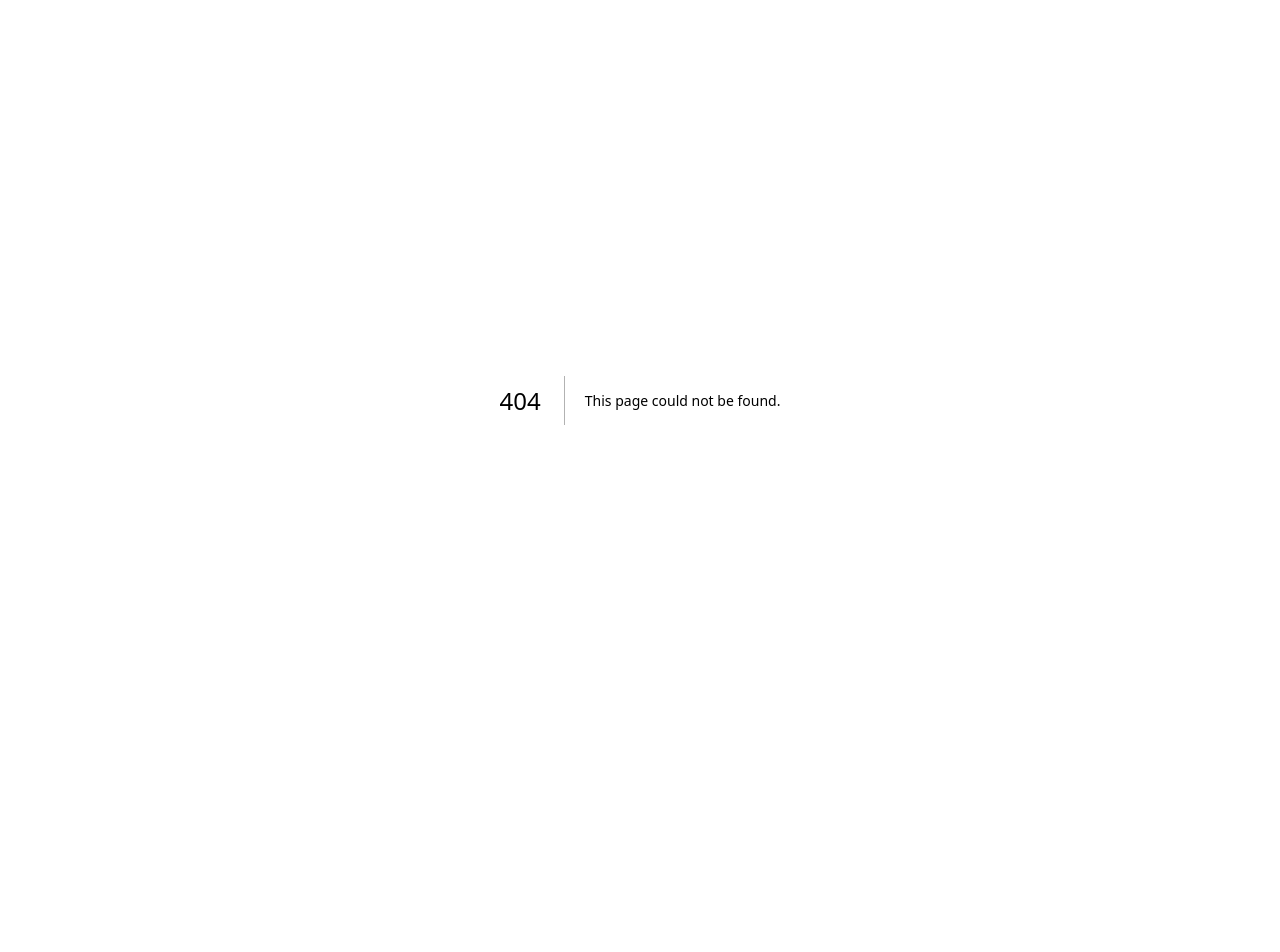
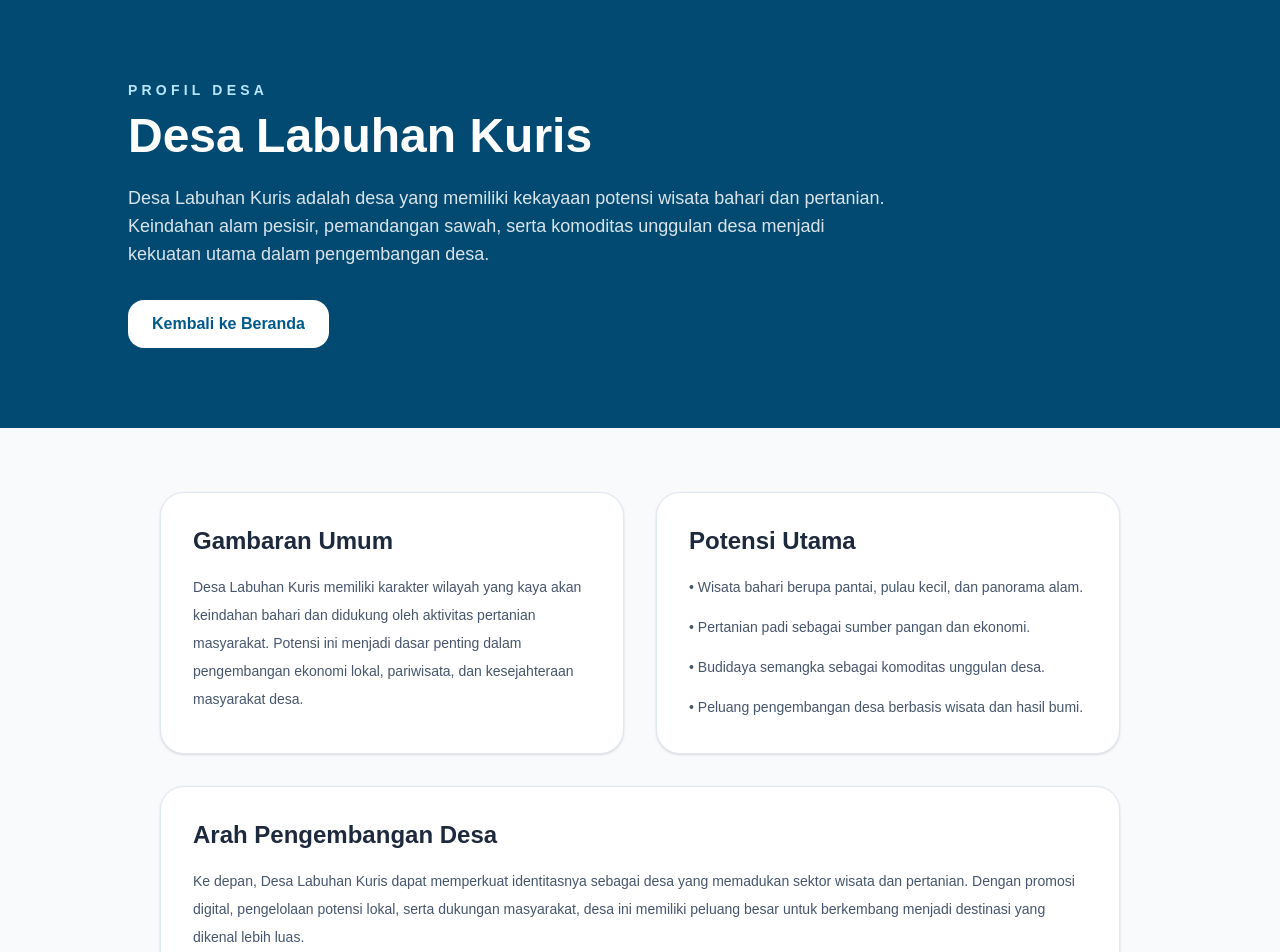
Before and after one commit to dhaniverdant/labuhan-kuris, a Next.js app: page /profil in a window 1280 px wide. Before the commit this address had no page. Shown: the top 952 px of the page. Before the commit the page ends 800 px from the top, so only its background shows below. Built offline with nearby package versions, Linux system fonts and the light colour scheme.

Commit message:
create profil page

```diff
--- a/app/page.tsx
+++ b/app/page.tsx
@@ -2,6 +2,7 @@
 
 import { useEffect, useState } from 'react';
 import { getImageProps } from 'next/image';
+import Link from 'next/link';
 
 const heroSlides = [
   {
@@ -54,13 +55,13 @@ const potensi = [
 ];
 
 const navItems = [
-  { label: 'Beranda', href: '#beranda' },
-  { label: 'Profil', href: '#profil' },
-  { label: 'Wisata', href: '#wisata' },
-  { label: 'Statistik', href: '#statistik' },
-  { label: 'Pertanian', href: '#pertanian' },
-  { label: 'Galeri', href: '#galeri' },
-  { label: 'Kontak', href: '#kontak' },
+  { label: 'Beranda', href: '/', isPage: true },
+  { label: 'Profil', href: '/profil', isPage: true },
+  { label: 'Wisata', href: '#wisata', isPage: false },
+  { label: 'Statistik', href: '#statistik', isPage: false },
+  { label: 'Pertanian', href: '#pertanian', isPage: false },
+  { label: 'Galeri', href: '#galeri', isPage: false },
+  { label: 'Kontak', href: '#kontak', isPage: false },
 ];
 
 type HeroSlide = {
@@ -153,12 +154,21 @@ export default function Page() {
         <header className="fixed left-0 top-0 z-30 w-full md:absolute">
           <div className="mx-auto max-w-7xl px-4 py-4 sm:px-6 lg:px-8">
             <div className="flex items-center justify-between rounded-full border border-white/20 bg-black/20 px-4 py-3 text-white backdrop-blur md:px-6">
-              <a href="#beranda" className="text-base font-bold tracking-wide md:text-lg">
+              <Link href="/" className="text-base font-bold tracking-wide md:text-lg">
                 Desa Labuhan Kuris
-              </a>
+              </Link>
 
               <nav className="hidden items-center gap-6 md:flex">
-                {navItems.map((item) => (
+                {navItems.map((item) =>
+                  item.isPage ? (
+                    <Link
+                      key={item.label}
+                      href={item.href}
+                      className="text-sm font-medium text-white/90 transition hover:text-white"
+                    >
+                      {item.label}
+                    </Link>
+                  ) : (
                     <a
                       key={item.label}
                       href={item.href}
@@ -166,7 +176,8 @@ export default function Page() {
                     >
                       {item.label}
                     </a>
-                ))}
+                  )
+                )}
               </nav>
 
               <button
@@ -186,7 +197,17 @@ export default function Page() {
             {mobileMenuOpen && (
               <div className="mt-3 rounded-3xl border border-white/20 bg-black/75 p-4 text-white backdrop-blur md:hidden">
                 <nav className="flex flex-col gap-1">
-                  {navItems.map((item) => (
+                  {navItems.map((item) =>
+                    item.isPage ? (
+                      <Link
+                        key={item.label}
+                        href={item.href}
+                        onClick={() => setMobileMenuOpen(false)}
+                        className="rounded-2xl px-4 py-3 text-sm font-medium text-white/90 transition hover:bg-white/10 hover:text-white"
+                      >
+                        {item.label}
+                      </Link>
+                    ) : (
                       <a
                         key={item.label}
                         href={item.href}
@@ -195,7 +216,8 @@ export default function Page() {
                       >
                         {item.label}
                       </a>
-                  ))}
+                    )
+                  )}
                 </nav>
               </div>
             )}
@@ -270,13 +292,26 @@ export default function Page() {
 
       <section id="profil" className="mx-auto max-w-7xl px-6 py-16 lg:px-8">
         <div className="mx-auto max-w-3xl text-center">
-          <p className="text-sm font-semibold uppercase tracking-[0.3em] text-sky-700">Tentang Desa</p>
-          <h2 className="mt-3 text-3xl font-bold md:text-4xl">Desa dengan kekayaan laut dan pertanian</h2>
+          <p className="text-sm font-semibold uppercase tracking-[0.3em] text-sky-700">
+            Tentang Desa
+          </p>
+          <h2 className="mt-3 text-3xl font-bold md:text-4xl">
+            Desa dengan kekayaan laut dan pertanian
+          </h2>
           <p className="mt-4 text-base leading-7 text-slate-600">
             Desa Labuhan Kuris memiliki perpaduan kekuatan antara wisata alam bahari dan sektor
             pertanian. Laut yang indah, pantai yang menawan, serta hasil padi dan semangka memberi
             identitas yang kuat bagi desa ini.
           </p>
+
+          <div className="mt-8">
+            <Link
+              href="/profil"
+              className="inline-flex rounded-2xl bg-sky-700 px-6 py-3 font-semibold text-white transition hover:bg-sky-800"
+            >
+              Lihat selengkapnya
+            </Link>
+          </div>
         </div>
       </section>
 
--- /dev/null
+++ b/app/profil/page.tsx
@@ -0,0 +1,66 @@
+import Link from 'next/link';
+
+export default function ProfilPage() {
+  return (
+    <main className="min-h-screen bg-slate-50 text-slate-800">
+      <section className="bg-sky-900 px-6 py-20 text-white lg:px-8">
+        <div className="mx-auto max-w-5xl">
+          <p className="text-sm font-semibold uppercase tracking-[0.3em] text-sky-200">
+            Profil Desa
+          </p>
+          <h1 className="mt-3 text-4xl font-bold md:text-5xl">
+            Desa Labuhan Kuris
+          </h1>
+          <p className="mt-6 max-w-3xl text-base leading-7 text-white/85 md:text-lg">
+            Desa Labuhan Kuris adalah desa yang memiliki kekayaan potensi wisata bahari
+            dan pertanian. Keindahan alam pesisir, pemandangan sawah, serta komoditas
+            unggulan desa menjadi kekuatan utama dalam pengembangan desa.
+          </p>
+
+          <div className="mt-8">
+            <Link
+              href="/"
+              className="inline-flex rounded-2xl bg-white px-6 py-3 font-semibold text-sky-800 transition hover:bg-slate-100"
+            >
+              Kembali ke Beranda
+            </Link>
+          </div>
+        </div>
+      </section>
+
+      <section className="mx-auto max-w-5xl px-6 py-16 lg:px-8">
+        <div className="grid gap-8 md:grid-cols-2">
+          <div className="rounded-3xl border border-slate-200 bg-white p-8 shadow-sm">
+            <h2 className="text-2xl font-bold">Gambaran Umum</h2>
+            <p className="mt-4 text-sm leading-7 text-slate-600">
+              Desa Labuhan Kuris memiliki karakter wilayah yang kaya akan keindahan
+              bahari dan didukung oleh aktivitas pertanian masyarakat. Potensi ini
+              menjadi dasar penting dalam pengembangan ekonomi lokal, pariwisata,
+              dan kesejahteraan masyarakat desa.
+            </p>
+          </div>
+
+          <div className="rounded-3xl border border-slate-200 bg-white p-8 shadow-sm">
+            <h2 className="text-2xl font-bold">Potensi Utama</h2>
+            <ul className="mt-4 space-y-3 text-sm leading-7 text-slate-600">
+              <li>• Wisata bahari berupa pantai, pulau kecil, dan panorama alam.</li>
+              <li>• Pertanian padi sebagai sumber pangan dan ekonomi.</li>
+              <li>• Budidaya semangka sebagai komoditas unggulan desa.</li>
+              <li>• Peluang pengembangan desa berbasis wisata dan hasil bumi.</li>
+            </ul>
+          </div>
+        </div>
+
+        <div className="mt-8 rounded-3xl border border-slate-200 bg-white p-8 shadow-sm">
+          <h2 className="text-2xl font-bold">Arah Pengembangan Desa</h2>
+          <p className="mt-4 text-sm leading-7 text-slate-600">
+            Ke depan, Desa Labuhan Kuris dapat memperkuat identitasnya sebagai desa
+            yang memadukan sektor wisata dan pertanian. Dengan promosi digital,
+            pengelolaan potensi lokal, serta dukungan masyarakat, desa ini memiliki
+            peluang besar untuk berkembang menjadi destinasi yang dikenal lebih luas.
+          </p>
+        </div>
+      </section>
+    </main>
+  );
+}
```
Lines whose indentation alone changed are shown as unchanged.
